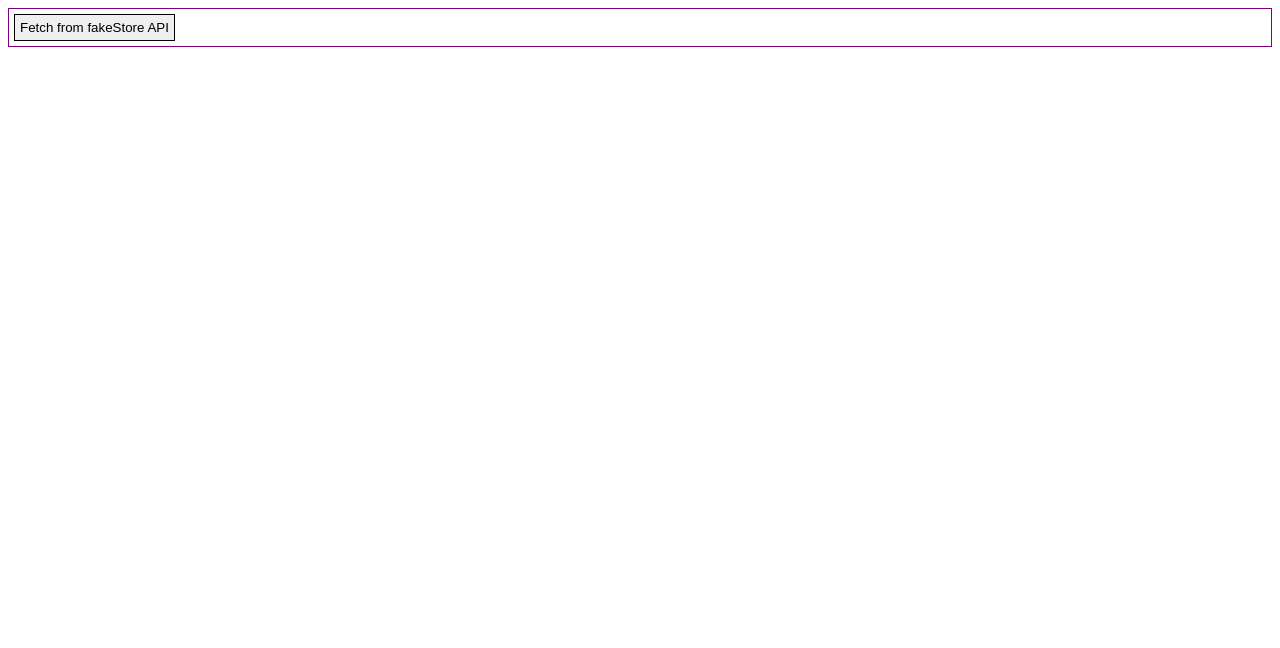
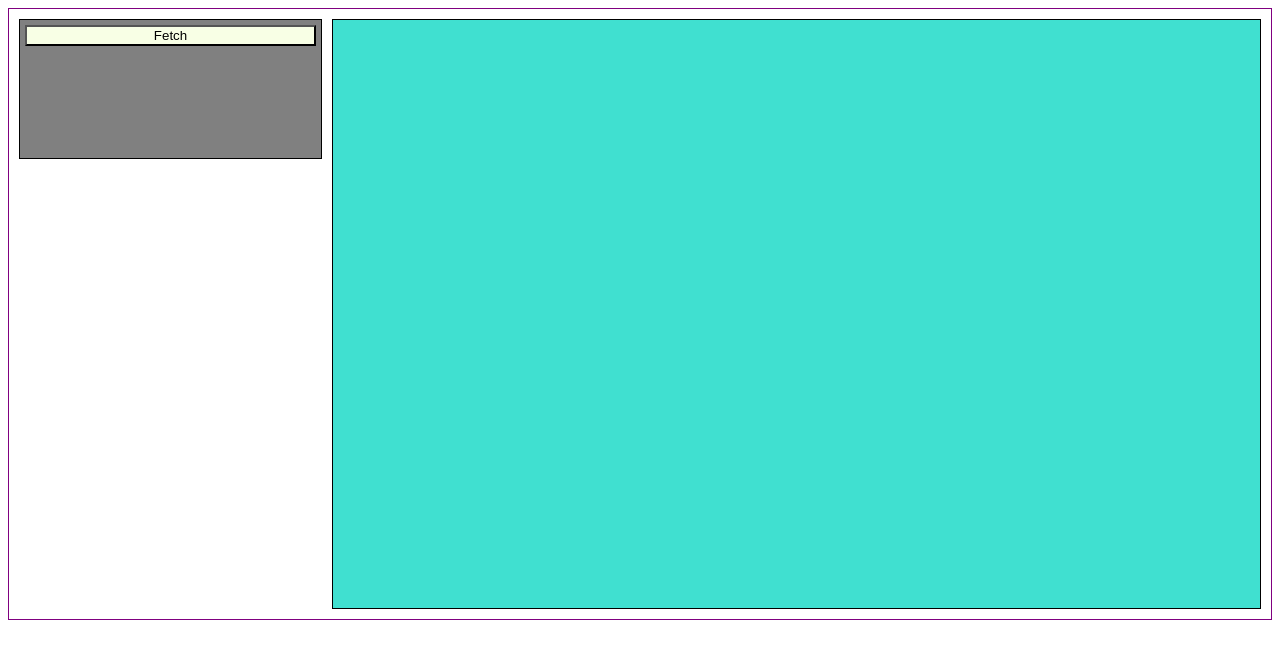
Before and after one commit to floccoclaudio/06-tsx-async, a React (Create React App) app: page / in a window 1280 px wide. Shown: the top 648 px of the page. Built offline with nearby package versions, Linux system fonts and the light colour scheme.

Commit message:
grid layout settings

```diff
--- a/src/components/App.tsx
+++ b/src/components/App.tsx
@@ -1,17 +1,37 @@
 import React from 'react'
 import styled from 'styled-components'
+import Content from './Content'
+import Shop from './Shop'
+import SideBar from './SideBar'
+import { useAppSelector } from '../app/hooks'
 
-import Shop from './Shop'
+
+
+
+
 // import Navbar from './Navbar'
 const StyledAppWrapper = styled('div')`
-  border: 1px solid purple;
-  padding: 5px;
+    display:grid;
+    grid-template-columns: repeat( 4,1fr);
+    grid-auto-rows: minmax(150px,auto);
+    border: 1px solid purple;
+    padding: 5px;
+
 `
 
 const App: React.FC = () => {
+
+    const store = useAppSelector(state => state.store)
+
     return (
         <StyledAppWrapper>
-            <Shop />
+            <SideBar>
+
+            </SideBar>
+            <Content>
+                {store.isSuccess && <Shop />}
+
+            </Content>
         </StyledAppWrapper>
     )
 }
--- a/src/components/Content.tsx
+++ b/src/components/Content.tsx
@@ -0,0 +1,21 @@
+import React from 'react'
+import styled from 'styled-components'
+const StyledContentDiv = styled('div')`
+    background-color: turquoise;
+    border:1px solid black;
+    padding:5px;
+    margin:5px;
+    grid-column: 2 / 5;
+    grid-row: 1 / 5;
+`
+
+
+const Content: React.FC = (props) => {
+    return (
+        <StyledContentDiv>
+            {props.children}
+        </StyledContentDiv>
+    )
+}
+
+export default Content
--- a/src/components/Shop.tsx
+++ b/src/components/Shop.tsx
@@ -1,20 +1,28 @@
 import React from "react";
 import styled from "styled-components";
-import { useAppDispatch } from "../app/hooks";
-import { fetchInventory } from "../features/mainSlice";
 
-const StyledButton = styled("button")`
-  border: 1px solid black;
-  padding: 5px;
-`;
+
+const StyledTitle = styled('div')`
+width:25%;
+margin:20px auto;
+background-color:#F8FFE5;
+text-align: center;
+padding:10px;
+`
+
+const StyledSeparator = styled('div')`
+border-top: 5px solid #1B9AAA;
+margin-top:50px;
+`
+
+
+
+
 
 const Shop = () => {
-
-  const dispatch = useAppDispatch()
-
-  return (<StyledButton onClick={() => {
-    dispatch(fetchInventory())
-  }}>Fetch from fakeStore API</StyledButton>);
-};
-
+  return <>
+    <StyledTitle >Availble Items</StyledTitle>
+    <StyledSeparator />
+  </>
+}
 export default Shop;
--- a/src/components/SideBar.tsx
+++ b/src/components/SideBar.tsx
@@ -0,0 +1,37 @@
+import React from 'react'
+import styled from 'styled-components'
+import { useAppDispatch } from "../app/hooks";
+import { fetchInventory } from "../features/mainSlice";
+
+
+const StyledSideBar = styled('div')`
+    background-color: grey;
+    border:1px solid black;
+    padding:5px;
+    margin:5px;
+    grid-column: 1;
+    grid-row: -1;
+`
+const StyledButton = styled('button')`
+width:100%;
+background-color:#F8FFE5;`
+
+
+const SideBar: React.FC = (props) => {
+
+    const dispatch = useAppDispatch()
+
+
+    return (
+        <StyledSideBar>
+            <StyledButton
+                onClick={() => {
+                    dispatch(fetchInventory())
+                }}>Fetch</StyledButton>
+        </StyledSideBar>
+
+
+    )
+}
+
+export default SideBar
```
